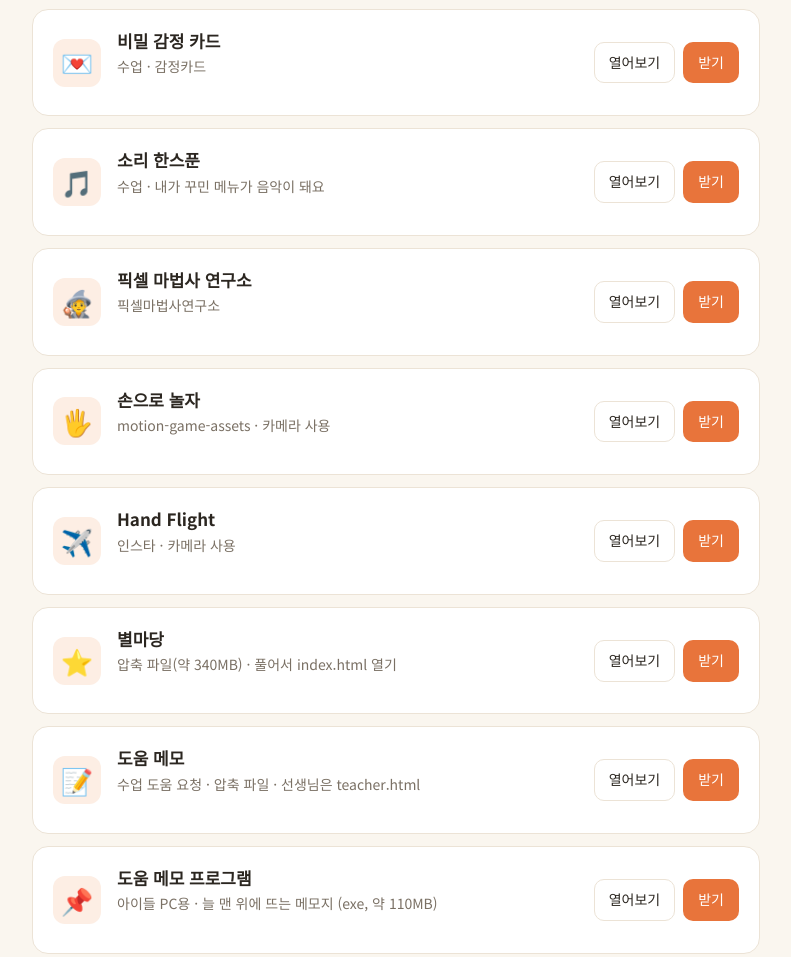
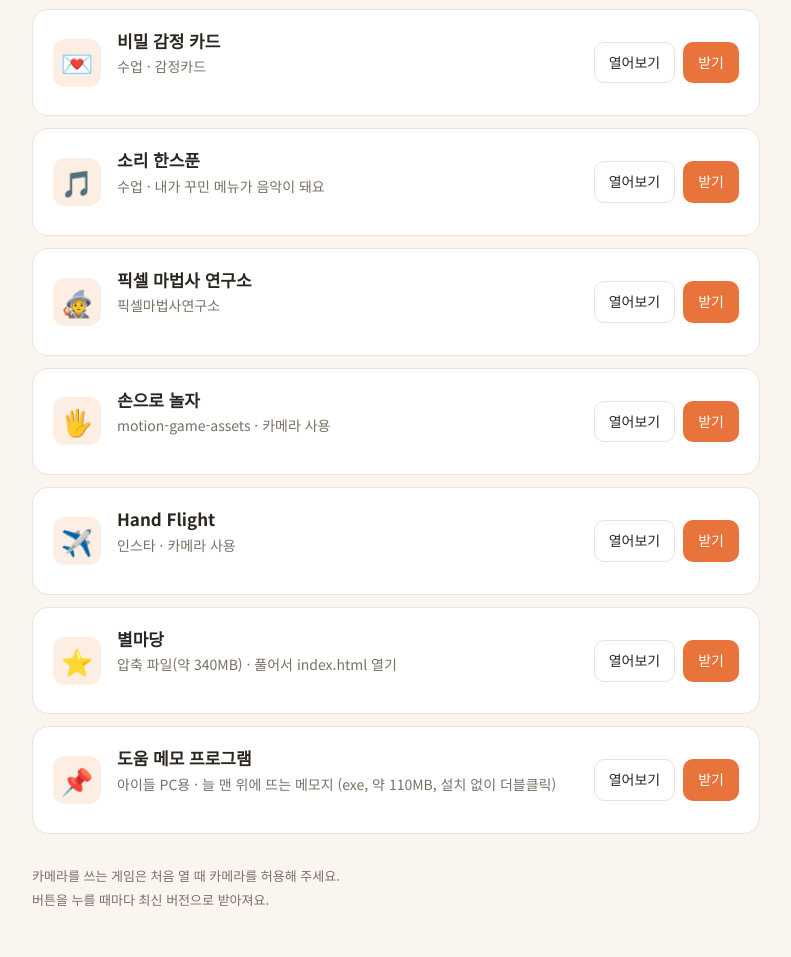
Before and after one commit to yys10413400/downloads, a plain HTML site: page index.html in a window 1280 px wide. Shown: the part 247-1204 px from the top of the page, without its empty margins (244-1035 px from the left). Drawn offline with Linux system fonts and the light colour scheme.

Commit message:
다운로드 목록에서 도움 메모 압축 파일 항목 빼기 (exe만 남김)
Co-Authored-By: Claude Opus 5.5 <noreply@anthropic.com>

```diff
--- a/index.html
+++ b/index.html
@@ -130,9 +130,7 @@ const ITEMS = [
   { emoji: "✈️", title: "Hand Flight", desc: "인스타 · 카메라 사용", path: "/hand-flight/hand-flight/", file: "hand-flight.html" },
   { emoji: "⭐", title: "별마당", desc: "압축 파일(약 340MB) · 풀어서 index.html 열기", path: "/makepark/",
     zip: "https://github.com/yys10413400/makepark/archive/refs/heads/main.zip", file: "makepark-main.zip" },
-  { emoji: "📝", title: "도움 메모", desc: "수업 도움 요청 · 압축 파일 · 선생님은 teacher.html", path: "/help-note/teacher.html",
-    zip: "https://github.com/yys10413400/help-note/archive/refs/heads/main.zip", file: "help-note-main.zip" },
-  { emoji: "📌", title: "도움 메모 프로그램", desc: "아이들 PC용 · 늘 맨 위에 뜨는 메모지 (exe, 약 110MB)", path: "/help-note/",
+  { emoji: "📌", title: "도움 메모 프로그램", desc: "아이들 PC용 · 늘 맨 위에 뜨는 메모지 (exe, 약 110MB, 설치 없이 더블클릭)", path: "/help-note/",
     zip: "https://github.com/yys10413400/help-note/releases/latest/download/help-note.exe", file: "help-note.exe" },
 ];
 
```
